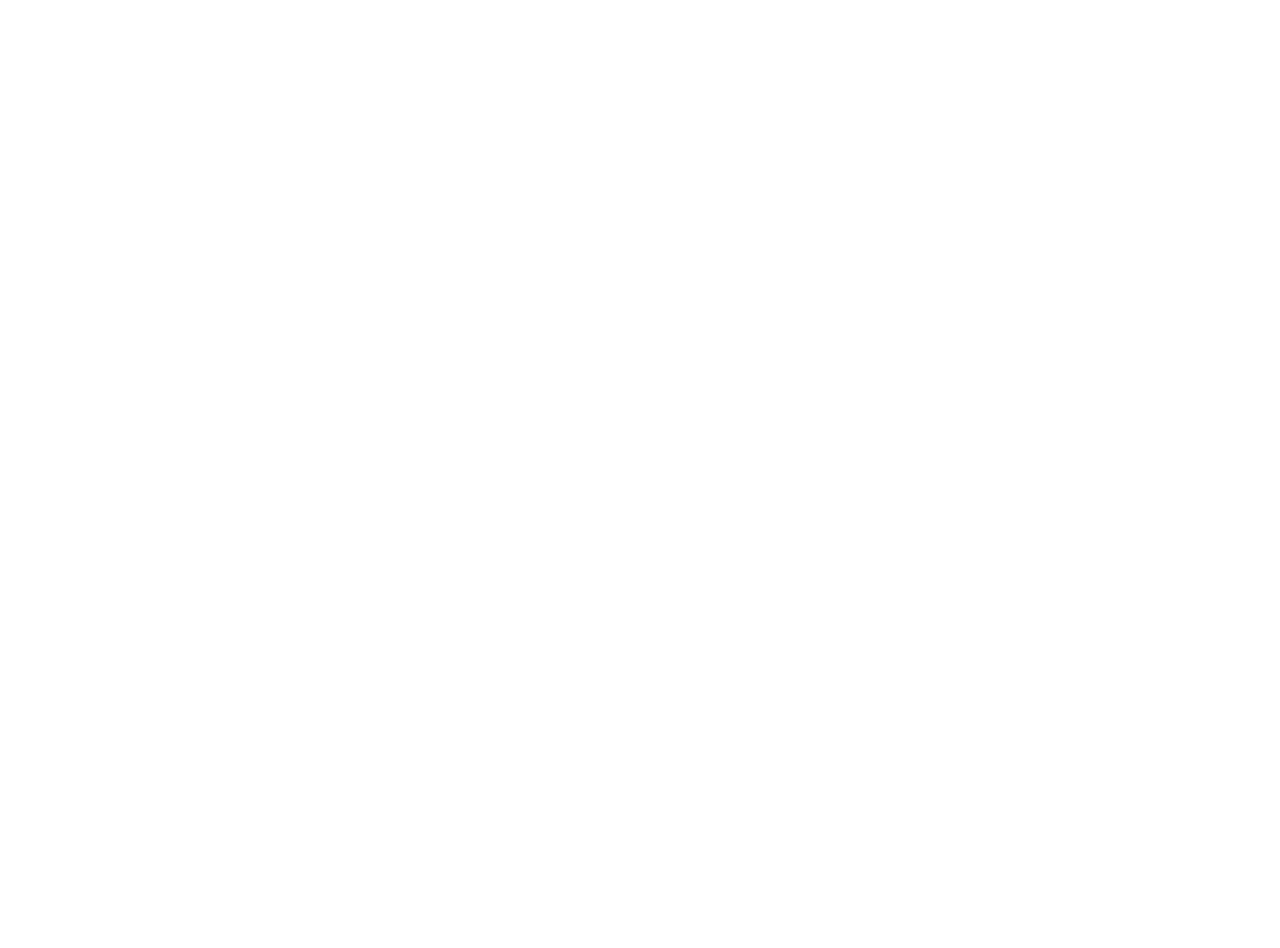
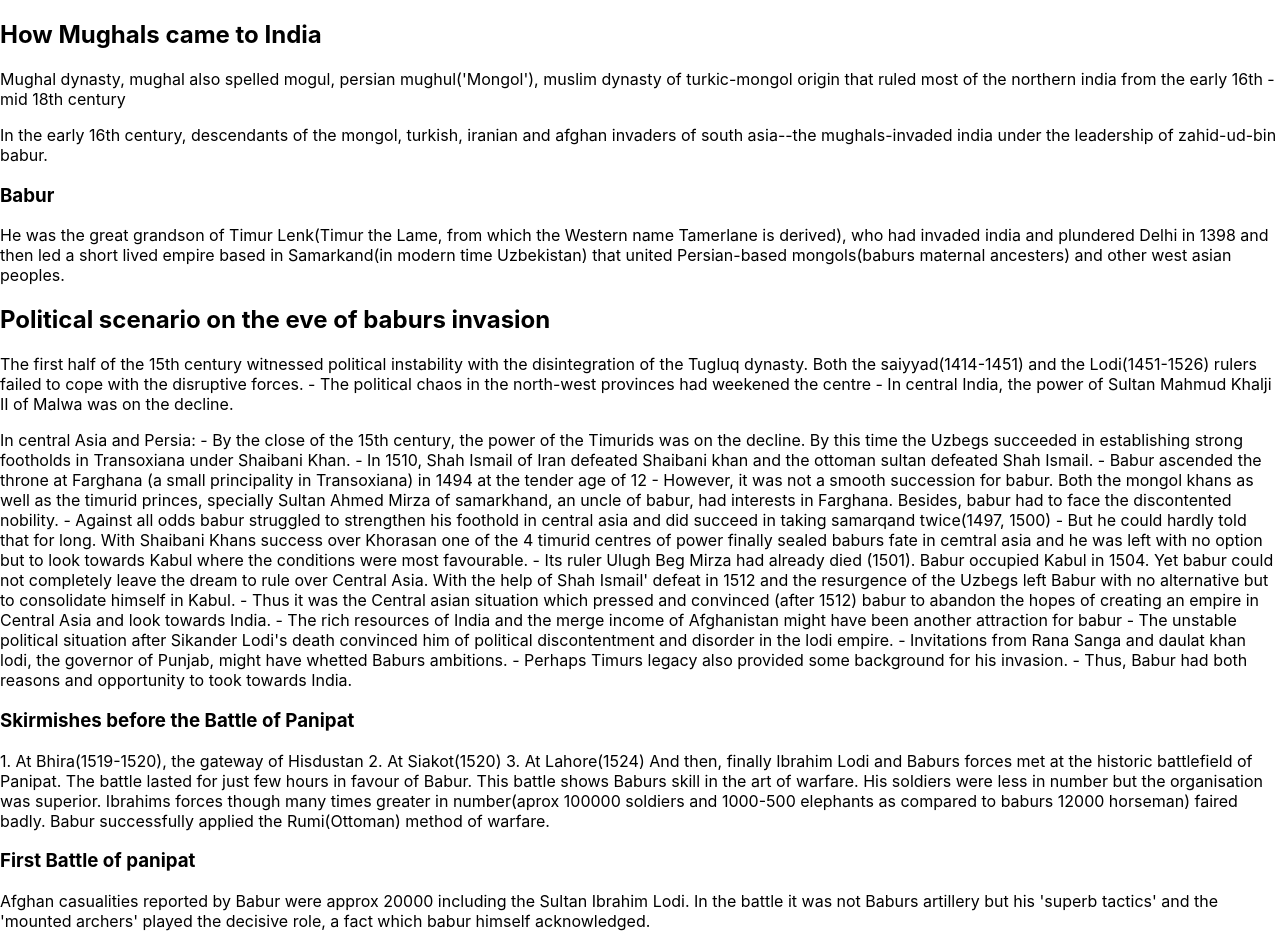
Before and after one commit to saraswathi22-mac/indian-history, a React (Create React App) app: page /medieval_history/mughal_empire in a window 1280 px wide. Before the commit this address had no page. Shown: the top 948 px of the page. Before the commit the page ends 800 px from the top, so only its background shows below. Built offline with nearby package versions, Linux system fonts and the light colour scheme.

Commit message:
Added mughal empire contents

```diff
--- a/src/App.tsx
+++ b/src/App.tsx
@@ -6,6 +6,7 @@
 import StoneAge from "./components/AncientHistory/StoneAge/StoneAge";
 import Home from "./components/Home/Home";
 import MedievalHistory from "./components/MedievalHistory/MedievalHistory";
+import MughalEmpire from "./components/MedievalHistory/MughalEmpire/MughalEmpire";
 import SourcesOfMedievalHistory from "./components/MedievalHistory/SourcesOfMedievalHistory/SourcesOfMedievalHistory";
 
 function App() {
@@ -21,6 +22,7 @@
       <Route path="/medieval_history" >
         <Route index element={<MedievalHistory />}/>
         <Route path="sources_medieval_history" element={<SourcesOfMedievalHistory />}/>
+        <Route path="mughal_empire" element={<MughalEmpire />}/>
       </Route>
     </Routes>
   );
--- a/src/components/MedievalHistory/MedievalHistory.tsx
+++ b/src/components/MedievalHistory/MedievalHistory.tsx
@@ -10,6 +10,10 @@
         locate="/medieval_history/sources_medieval_history"
         title="Sources of Medieval History"
       />
+      <Button
+        locate="/medieval_history/mughal_empire"
+        title="The Mughal empire"
+      />
       <a
         href="https://www.youtube.com/watch?v=Yd0FVj3sS9E&list=LL&index=244&t=31s"
         target="_blank"
--- /dev/null
+++ b/src/components/MedievalHistory/MughalEmpire/MughalEmpire.tsx
@@ -0,0 +1,45 @@
+import React from 'react'
+
+const MughalEmpire = () => {
+  return (
+    <div>
+      <h2>How Mughals came to India</h2>
+      <p>Mughal dynasty, mughal also spelled mogul, persian mughul('Mongol'), muslim dynasty of turkic-mongol origin that ruled most of the northern india from the early 16th - mid 18th century</p>
+      <p>In the early 16th century, descendants of the mongol, turkish, iranian and afghan invaders of south asia--the mughals-invaded india under the leadership of zahid-ud-bin babur.</p>
+      <h3>Babur</h3>
+      <p>He was the great grandson of Timur Lenk(Timur the Lame, from which the Western name Tamerlane is derived), who had invaded india and plundered Delhi in 1398 and then led a short lived empire based in Samarkand(in modern time Uzbekistan) that united Persian-based mongols(baburs maternal ancesters) and other west asian peoples.</p>
+      <h2>Political scenario on the eve of baburs invasion</h2>
+      <p>The first half of the 15th century witnessed political instability with the disintegration of the Tugluq dynasty. Both the saiyyad(1414-1451) and the Lodi(1451-1526) rulers failed to cope with the disruptive forces.
+        - The political chaos in the north-west provinces had weekened the centre
+        - In central India, the power of Sultan Mahmud Khalji II of Malwa was on the decline.
+      </p>
+      <p>In central Asia and Persia:
+        - By the close of the 15th century, the power of the Timurids was on the decline. By this time the Uzbegs succeeded in establishing strong footholds in Transoxiana under Shaibani Khan.
+        - In 1510, Shah Ismail of Iran defeated Shaibani khan and the ottoman sultan defeated Shah Ismail.
+        - Babur ascended the throne at Farghana (a small principality in Transoxiana) in 1494 at the tender age of 12
+        - However, it was not a smooth succession for babur. Both the mongol khans as well as the timurid princes, specially Sultan Ahmed Mirza of samarkhand, an uncle of babur, had interests in Farghana. Besides, babur had to face the discontented nobility.
+        - Against all odds babur struggled to strengthen his foothold in central asia and did succeed in taking samarqand twice(1497, 1500)
+        - But he could hardly told that for long. With Shaibani Khans success over Khorasan one of the 4 timurid centres of power finally sealed baburs fate in cemtral asia and he was left with no option but to look towards Kabul where the conditions were most favourable.
+        - Its ruler Ulugh Beg Mirza had already died (1501). Babur occupied Kabul in 1504. Yet babur could not completely leave the dream to rule over Central Asia. With the help of Shah Ismail' defeat in 1512 and the resurgence of the Uzbegs left Babur with no alternative but to consolidate himself in Kabul.
+        - Thus it was the Central asian situation which pressed and convinced (after 1512) babur to abandon the hopes of creating an empire in Central Asia and look towards India.
+        - The rich resources of India and the merge income of Afghanistan might have been another attraction for babur
+        - The unstable political situation after Sikander Lodi's death convinced him of political discontentment and disorder in the lodi empire.
+        - Invitations from Rana Sanga and daulat khan lodi, the governor of Punjab, might have whetted Baburs ambitions.
+        - Perhaps Timurs legacy also provided some background for his invasion.
+        - Thus, Babur had both reasons and opportunity to took towards India.
+      </p>
+      <h3>Skirmishes before the Battle of Panipat</h3>
+      <p>
+        1. At Bhira(1519-1520), the gateway of Hisdustan
+        2. At Siakot(1520)
+        3. At Lahore(1524)
+        And then, finally Ibrahim Lodi and Baburs forces met at the historic battlefield of Panipat. The battle lasted for just few hours in favour of Babur. This battle shows Baburs skill in the art of warfare. His soldiers were less in number but the organisation was superior. Ibrahims forces though many times greater in number(aprox 100000 soldiers and 1000-500 elephants as compared to baburs 12000 horseman) faired badly. Babur successfully applied the Rumi(Ottoman) method of warfare.
+      </p>
+      <h3>First Battle of panipat</h3>
+      <p>Afghan casualities reported by Babur were approx 20000 including the Sultan Ibrahim Lodi. In the battle it was not Baburs artillery  but his 'superb tactics' and the 'mounted archers' played the decisive role, a fact which babur himself acknowledged.</p>
+      <p>The battle of panipat, though, formally established the mughal rule in india, it was first among the series of battles in the years to come. For example to secure this triumph, it was equally important to overcome Rana Sanga of Mewar and the chieftains in and around Delhi and Agra. Another opponent in the eastern India was the afghans. To add to this, problems were mounting within his notability.</p>
+    </div>
+  )
+}
+
+export default MughalEmpire
```
